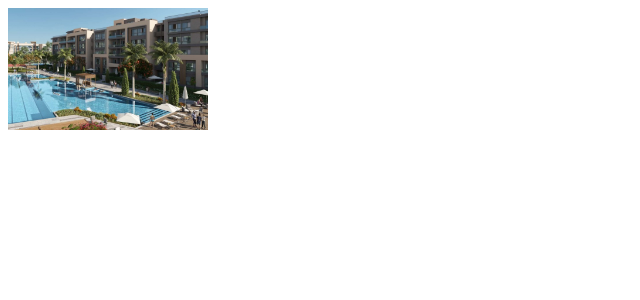
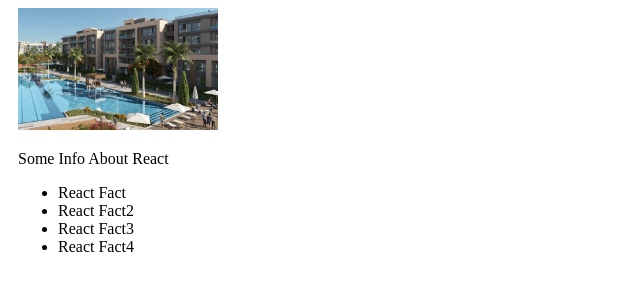
Before and after one commit to karimt201/react-app, a React (Create React App) app: page / in a window 1280 px wide. Shown: the top 300 px of the page, without its empty margins (0-640 px from the left). Built offline with nearby package versions, Linux system fonts and the light colour scheme.

Commit message:
add img and some paragraph

```diff
--- /dev/null
+++ b/src/content.js
@@ -0,0 +1,13 @@
+export default function Content(){
+    return(
+        <div>
+            <p>Some Info About React</p>
+            <ul>
+                <li>React Fact</li>
+                <li>React Fact2</li>
+                <li>React Fact3</li>
+                <li>React Fact4</li>
+            </ul>
+        </div>
+    )
+}
--- a/src/index.js
+++ b/src/index.js
@@ -3,10 +3,12 @@ import ReactDOM from 'react-dom/client';
 import './style.css'
 import App from './App'
 import Navbar from './Components/navbar'
+import Content from './content';
 
 const root = ReactDOM.createRoot(document.getElementById('root'));
 root.render(
-<div>
+<div className='Container'>
     <App />
     <Navbar />
+    <Content />
 </div>);
--- a/src/style.css
+++ b/src/style.css
@@ -1,8 +1,4 @@
-.li{
-    color: green;
+.Container{
+    padding: 0 10px ;
+    margin: 0 auto;
 }
-ul{
-    display: flex;
-    align-items: center;
-    justify-content: space-between;
-}
```
Also changed, not shown: src/Components/Footer.js (added, +7 -0 lines), src/Components/Header.js (added, +20 -0 lines).
